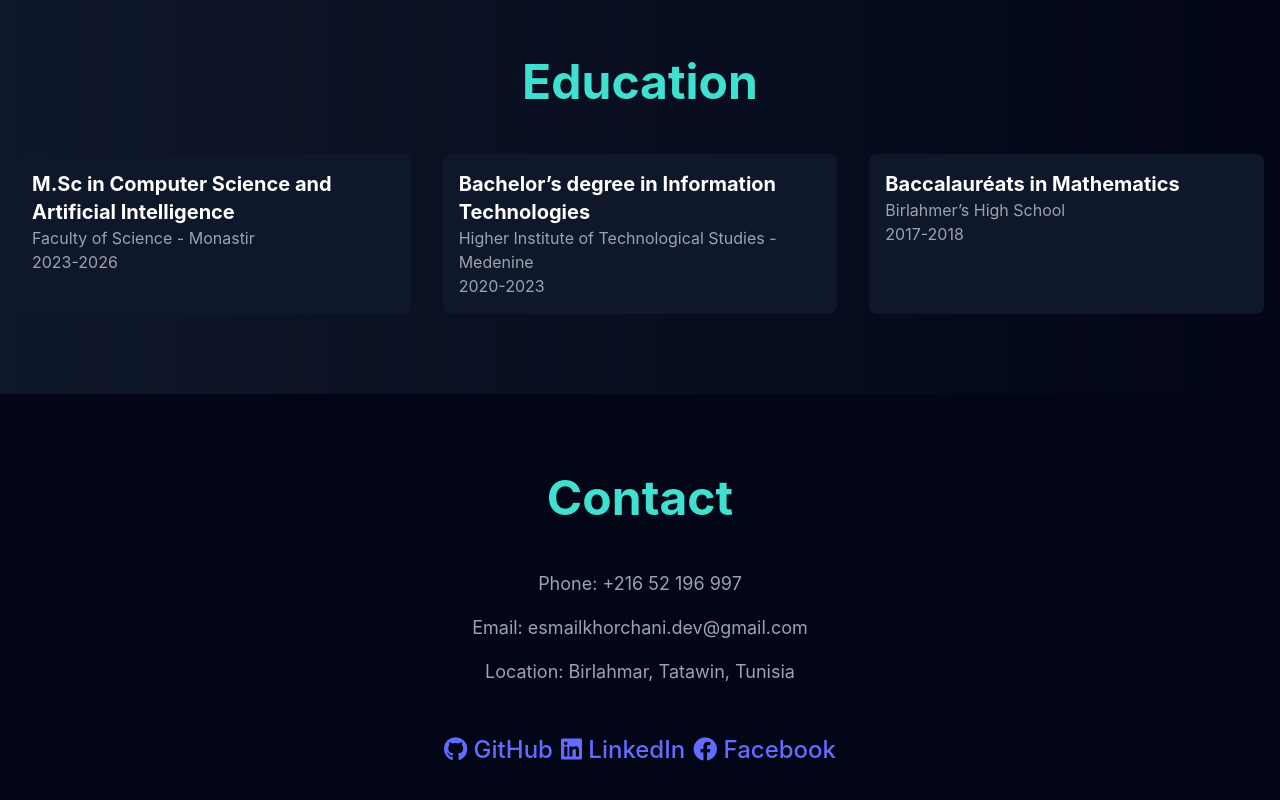
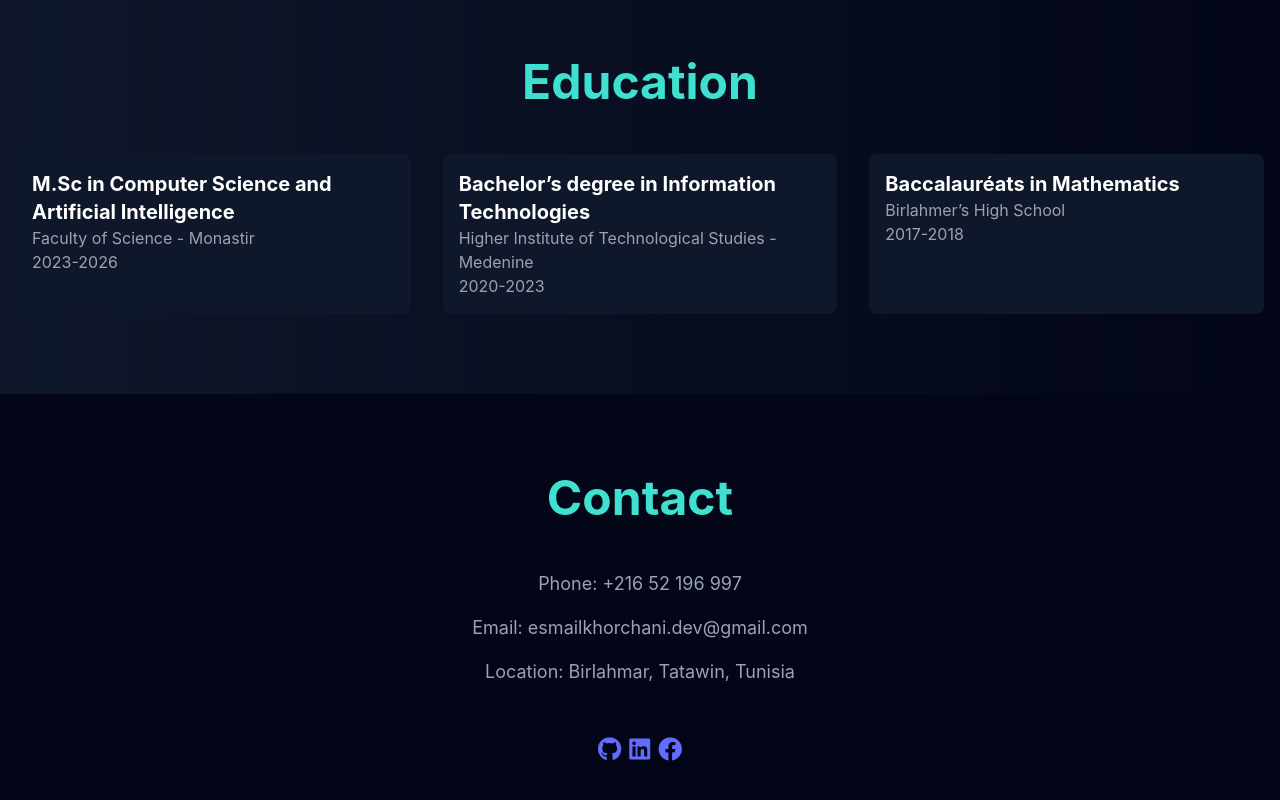
Before and after one commit to EsmailDev21/portfolio-client, a React (Vite) app: page / in a window 1280 px wide. Shown: the part 3060-3860 px from the top of the page. Built offline with nearby package versions, Linux system fonts and the light colour scheme.

Commit message:
fixed links

```diff
--- a/src/components/Contact.tsx
+++ b/src/components/Contact.tsx
@@ -18,7 +18,7 @@ function Contact() {
               href="https://github.com/EsmailDev21"
               className="text-2xl hover:text-turquoise"
             >
-              <i className="fab fa-github"></i> GitHub
+              <i className="fab fa-github"></i>
             </a>
           </div>
           <div className="flex justify-center space-x-4 mt-8">
@@ -26,15 +26,15 @@ function Contact() {
               href="https://www.linkedin.com/in/khorchani-esmail-499949259/"
               className="text-2xl hover:text-turquoise"
             >
-              <i className="fab fa-linkedin"></i> LinkedIn
+              <i className="fab fa-linkedin"></i>
             </a>
           </div>
           <div className="flex justify-center space-x-4 mt-8">
             <a
-              href="https://www.linkedin.com/in/khorchani-esmail-499949259/"
+              href="https://www.facebook.com/iza.ya.5030/"
               className="text-2xl hover:text-turquoise"
             >
-              <i className="fab fa-facebook"></i> Facebook
+              <i className="fab fa-facebook"></i>
             </a>
           </div>
         </div>
```
